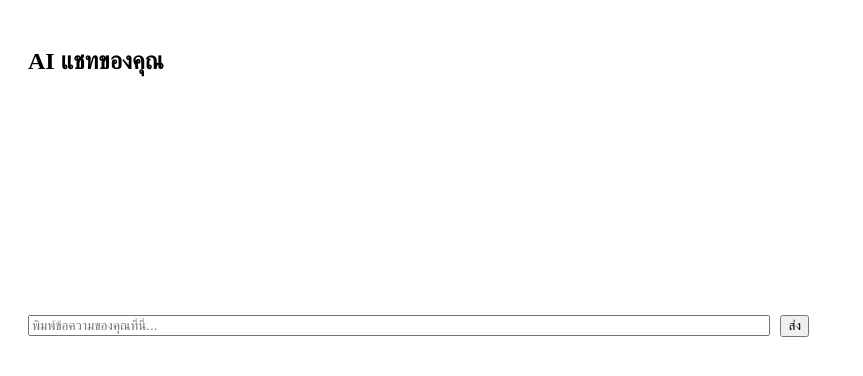
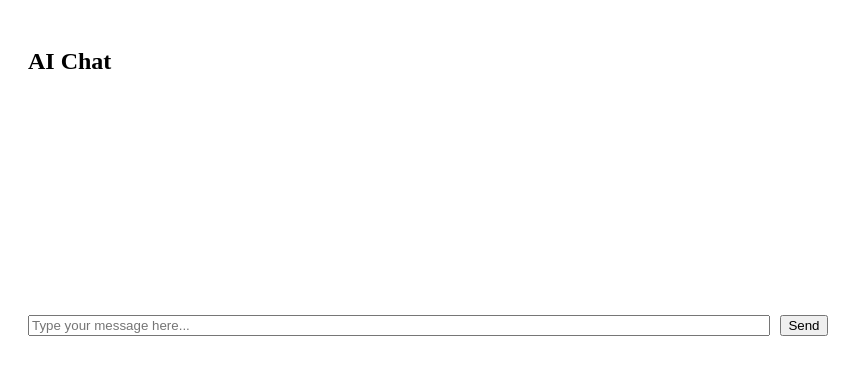
Before and after one commit to Goethe-Teh/infinity-ai, a Next.js app: page /chat in a window 1280 px wide. Shown: the top 376 px of the page, without its empty margins (0-863 px from the left). Built offline with nearby package versions, Linux system fonts and the light colour scheme.

Commit message:
Update chat.js

```diff
--- a/pages/chat.js
+++ b/pages/chat.js
@@ -3,24 +3,27 @@
 
 export default function ChatPage() {
   const router = useRouter();
-  const { gender, language } = router.query;
+  const { language } = router.query;
 
   const [messages, setMessages] = useState([]);
   const [input, setInput] = useState('');
   const [loading, setLoading] = useState(false);
 
-  // สร้างข้อความแรกแบบตั้งค่าภาษาและเพศ AI
+  // สร้างข้อความ system เริ่มต้น
   useEffect(() => {
-    if (gender && language) {
+    if (language) {
       const defaultMessage = {
         role: 'system',
-        content: `You are a personal AI assistant. Speak in ${language}. Your gender is ${gender}.`,
+        content:
+          language === 'th'
+            ? "Infinity: สวัสดี ฉันคือผู้ช่วยส่วนตัวของคุณ ก่อนที่เราจะเริ่ม โปรดตั้งชื่อ ระบุเพศ อายุ รูปร่าง หน้าตา นิสัย หรือความสามารถพิเศษที่คุณอยากให้ฉันเป็น เพื่อให้ฉันปรับตัวได้เหมาะสมกับคุณที่สุด"
+            : "Infinity: Hello, I am your personal assistant. Before we begin, please give me a name, gender, age, appearance, personality, or any special skills you want me to have so I can best match your preferences.",
       };
       setMessages([defaultMessage]);
     }
-  }, [gender, language]);
+  }, [language]);
 
-  // ฟังก์ชันส่งข้อความไปหา API
+  // ส่งข้อความไปยัง API
   const sendMessage = async () => {
     setLoading(true);
     const updatedMessages = [...messages, { role: 'user', content: input }];
@@ -42,12 +45,12 @@
 
   return (
     <div style={{ padding: '20px' }}>
-      <h2>AI แชทของคุณ</h2>
+      <h2>AI Chat</h2>
 
       <div style={{ minHeight: '200px', marginBottom: '20px' }}>
         {messages.map((msg, index) => (
           <p key={index}>
-            <b>{msg.role === 'user' ? 'คุณ' : msg.role === 'assistant' ? 'AI' : 'ระบบ'}:</b> {msg.content}
+            <b>{msg.role === 'user' ? 'You' : msg.role === 'assistant' ? 'Infinity' : 'System'}:</b> {msg.content}
           </p>
         ))}
       </div>
@@ -56,10 +59,10 @@
         value={input}
         onChange={(e) => setInput(e.target.value)}
         style={{ width: '60%' }}
-        placeholder="พิมพ์ข้อความของคุณที่นี่..."
+        placeholder="Type your message here..."
       />
       <button onClick={sendMessage} disabled={loading} style={{ marginLeft: '10px' }}>
-        {loading ? 'รอสักครู่...' : 'ส่ง'}
+        {loading ? 'Loading...' : 'Send'}
       </button>
     </div>
   );
```
